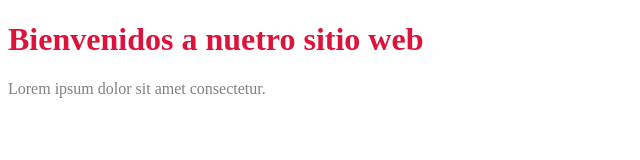
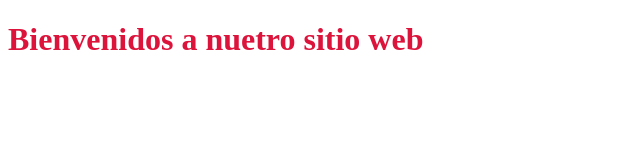
Before and after one commit to kolibri82/Practica1, a plain HTML site: page index.html in a window 1280 px wide. Shown: the whole page, without its empty margins (0-640 px from the left). Drawn offline with Linux system fonts and the light colour scheme.

Commit message:
Revert "add p styles"
This reverts commit 1a2fbc60f1f9a2d88b115789e086e49175feb4c8.

```diff
--- a/css/styles.css
+++ b/css/styles.css
@@ -1,7 +1,3 @@
 h1 {
     color: crimson;
 }
-
-p {
-    color: grey
-   }
--- a/index.html
+++ b/index.html
@@ -9,9 +9,6 @@
 </head>
 <body>
     <h1>Bienvenidos a nuetro sitio web</h1>
-    <section>
-        <p>Lorem ipsum dolor sit amet consectetur.</p>
-    </section>
     <script src="js/main.js"></script>
 </body>
 </html>
```
